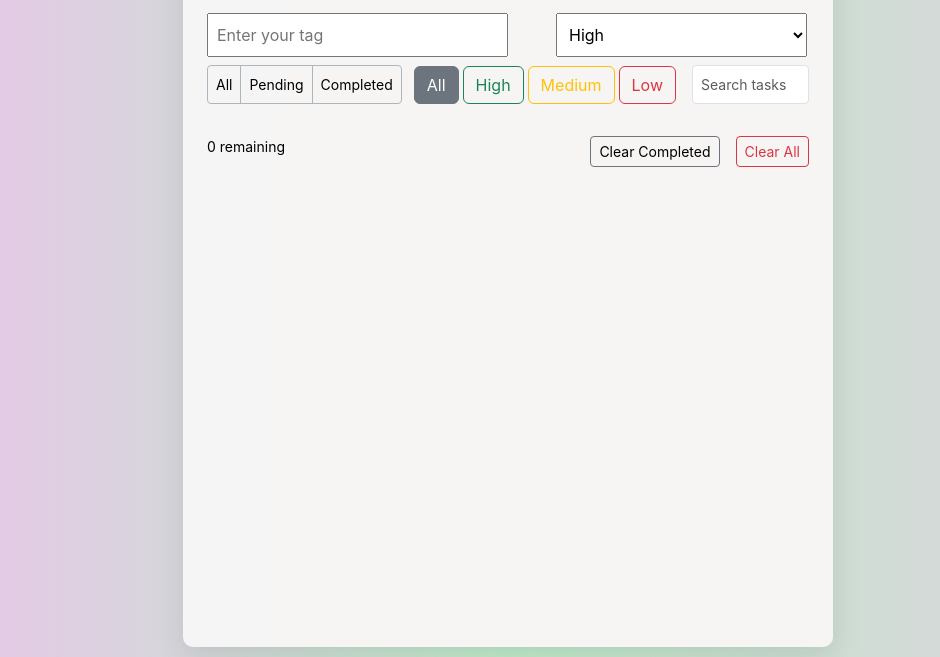
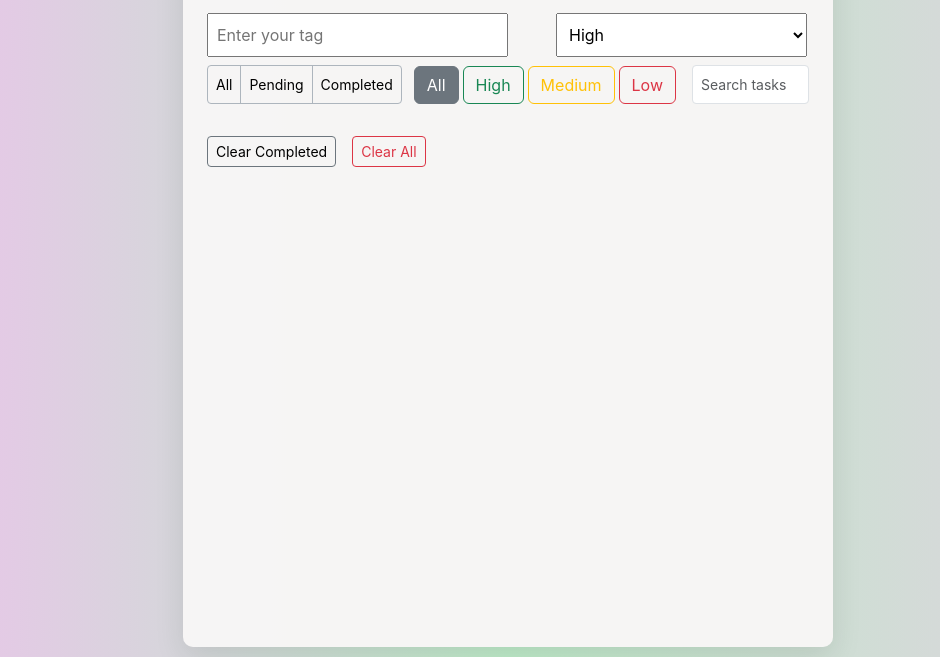
Before and after one commit to kushal612/Todo-App, a website built with Vite: page src/index.html in a window 1280 px wide. Shown: the part 143-800 px from the top of the page, without its empty margins (132-1072 px from the left). Built offline with nearby package versions, Linux system fonts and the light colour scheme; files whose address does not match are found by name.

Commit message:
fix:remaining task

```diff
--- a/src/index.html
+++ b/src/index.html
@@ -97,7 +97,6 @@
       <div class="tasks-list list-group" id="tasksList"></div>
 
       <div class="d-flex justify-content-between mt-3">
-        <small id="remainingCount" class="text-black">0 remaining</small>
         <div class="d-flex flex-row gap-3">
           <button
             id="clearCompleted"
--- a/src/js/main.js
+++ b/src/js/main.js
@@ -436,9 +436,6 @@ function renderTask() {
     });
     tasksList.appendChild(el);
   });
-
-  // const remaining = tasks.filter((t) => !t.done).length;
-  // remainingCount.innerText = `${remaining} remaining`;
 }
 
 addBtn.addEventListener("click", () => {
```
